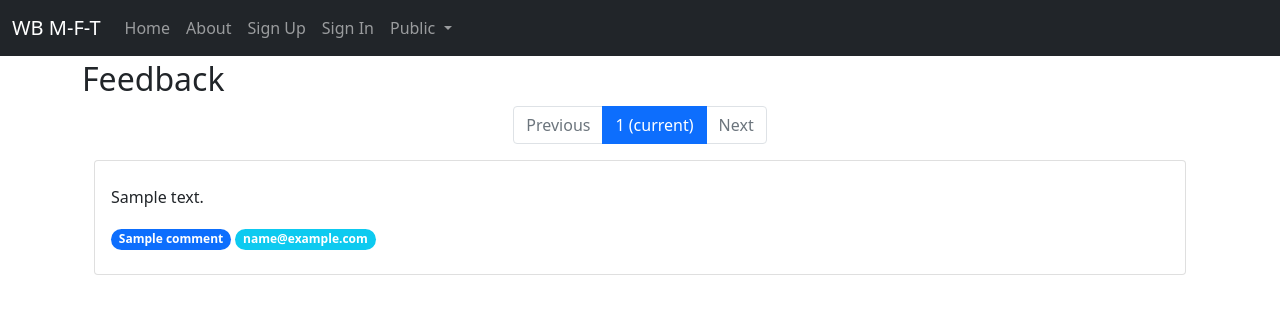
After one commit to sanjaysingh13/missing_and_found_wbsdc, a Django app: page /backend/comments/ in a window 1280 px wide. The commit adds this page. Shown: the top 314 px of the page. Run offline with Django 4.2, Linux system fonts and the light colour scheme; tables that the repository leaves empty hold one stand-in row (values such as "Sample post"); parts of the project's set-up code (start-up, migrations or seed data) failed here and were passed over; some libraries are stand-ins or nearby versions.

Commit message:
Public Feedback

```diff
--- a/missing_persons_match_unidentified_dead_bodies/backend/forms.py
+++ b/missing_persons_match_unidentified_dead_bodies/backend/forms.py
@@ -973,7 +973,7 @@ class PublicReportSearchForm(forms.Form):
                     ),
                     Column(
                         "token_given_via_mail",
-                        css_class="fform-group col-md-4 mb-0",
+                        css_class="form-group col-md-4 mb-0",
                     ),
                 )
             )
@@ -983,3 +983,49 @@ class PublicReportSearchForm(forms.Form):
         self.helper.form_tag = False
         self.helper.form_id = "blueForms"
         # self.helper.add_input(Submit("submit", "Search"))
+
+
+class CommentForm(forms.Form):
+    captcha = ReCaptchaField()
+    text = forms.CharField(
+        required=False, label="Your Feedback", max_length=2000, widget=forms.Textarea()
+    )
+    email_of_reporter = forms.CharField(
+        required=False, label="Your Email", max_length=50
+    )
+    telephone_of_reporter = forms.CharField(
+        label="Your telephone (10 digits)",
+        max_length=10,
+        validators=[
+            RegexValidator(
+                r"\d{10}",
+                message="Telephone number must be 10-digit",
+                code="invalid_telephone",
+            ),
+        ],
+    )
+    name = forms.CharField(required=False, label="Your Name", max_length=50)
+    otp = forms.CharField(
+        label="Check your Phone for OTP", max_length=6, required=False
+    )
+
+    def __init__(self, *args, **kwargs):
+        super().__init__(*args, **kwargs)
+        self.helper = FormHelper()
+        self.helper.layout = Layout(
+            Div(
+                Column(
+                    Row("text", css_class="form-group "),
+                    Row("email_of_reporter", css_class="form-group "),
+                    Row("name", css_class="form-group "),
+                    Row("captcha", css_class="form-group "),
+                    Row("telephone_of_reporter", css_class="form-group "),
+                    Row("otp", required=False, css_class="form-group col-md-2 mb-0"),
+                    css_class="col-md-10 mb-0",
+                )
+            )
+        )
+
+        self.helper.form_method = "post"
+        self.helper.form_tag = False
+        self.helper.add_input(Submit("submit", "Submit"))
--- a/missing_persons_match_unidentified_dead_bodies/backend/models.py
+++ b/missing_persons_match_unidentified_dead_bodies/backend/models.py
@@ -196,6 +196,13 @@ class PublicReportMatch(TimeStampedModel):
     match_is_correct = models.BooleanField(null=True)
 
 
+class Comment(TimeStampedModel):
+    text = models.CharField(max_length=2000)
+    email = models.CharField(max_length=50, null=True)
+    name = models.CharField(max_length=50, null=True)
+    telephone = models.CharField(max_length=10)
+
+
 class MitRailLines(models.Model):
     f_code = models.CharField(max_length=255, null=True)
     fco = models.IntegerField()
--- /dev/null
+++ b/missing_persons_match_unidentified_dead_bodies/backend/templates/backend/comments.html
@@ -0,0 +1,76 @@
+{% extends "base.html" %}
+{% block title %}{{title}}{% endblock title %}
+{% load static%}
+{% block content %}
+<div>
+
+    <h2>Feedback</h2>
+
+    <div class="container">
+        <!--Pagination-->
+        <nav aria-label="Page navigation example">
+            <ul class="pagination justify-content-center">
+                {% if comments.has_previous %}
+                <li class="page-item">
+                    <a class="page-link" href="?page={{ comments.previous_page_number }}">Previous</a>
+                </li>
+                {% else %}
+                <li class="page-item disabled">
+                    <a class="page-link" href="#" tabindex="-1" aria-disabled="true">Previous</a>
+                </li>
+                {% endif %}
+
+                {% if comments.number|add:'-4' > 1 %}
+                <li class="page-item"><a class="page-link" href="?page={{ comments.number|add:'-5' }}">&hellip;</a></li>
+                {% endif %}
+
+                {% for i in comments.paginator.page_range %}
+                {% if comments.number == i %}
+                <li class="page-item active" aria-current="page">
+                  <span class="page-link">
+                    {{ i }}
+                    <span class="sr-only">(current)</span>
+                </span>
+            </li>
+            {% elif i > comments.number|add:'-5' and i < comments.number|add:'5' %}
+            <li class="page-item"><a class="page-link" href="?page={{ i }}">{{ i }}</a></li>
+            {% endif %}
+            {% endfor %}
+
+            {% if comments.paginator.num_pages > comments.number|add:'4' %}
+            <li class="page-item"><a class="page-link" href="?page={{ comments.number|add:'5' }}">&hellip;</a></li>
+            {% endif %}
+
+            {% if comments.has_next %}
+            <li class="page-item">
+                <a class="page-link" href="?page={{ comments.next_page_number }}">Next</a>
+            </li>
+            {% else %}
+            <li class="page-item disabled">
+                <a class="page-link" href="#" tabindex="-1" aria-disabled="true">Next</a>
+            </li>
+            {% endif %}
+        </ul>
+    </nav>
+    <!--end of Pagination-->
+    <div >
+        <ul class="list-group">
+
+            {% for comment in comments %}
+            <li class="list-group-item">
+                <p>{{comment.text|linebreaks}}</p>
+                <p class="badge bg-primary rounded-pill">{{comment.name}}</p>
+                <p class="badge bg-info rounded-pill">{{comment.email}}</p>
+
+            </li>
+
+            {% endfor %}
+        </ul>
+
+    </div>
+
+</div>
+
+{% endblock content %}
+
+</div>
--- a/missing_persons_match_unidentified_dead_bodies/backend/urls.py
+++ b/missing_persons_match_unidentified_dead_bodies/backend/urls.py
@@ -87,6 +87,16 @@ urlpatterns = [
         name="seven_days_found",
     ),
     path(
+        "comment_form/",
+        views.comment_form,
+        name="comment_form",
+    ),
+    path(
+        "comments/",
+        views.comments,
+        name="comments",
+    ),
+    path(
         "sitemap.xml",
         sitemap,
         {"sitemaps": sitemaps},
--- a/missing_persons_match_unidentified_dead_bodies/backend/views.py
+++ b/missing_persons_match_unidentified_dead_bodies/backend/views.py
@@ -35,6 +35,7 @@ from rest_framework import viewsets
 
 from missing_persons_match_unidentified_dead_bodies.backend.models import (
     AdvancedReportSearch,
+    Comment,
     EmailRecord,
     Match,
     PublicReport,
@@ -57,6 +58,7 @@ from missing_persons_match_unidentified_dead_bodies.users.models import (
 
 from .forms import (
     BoundedBoxSearchForm,
+    CommentForm,
     ConfirmPublicReportForm,
     DistrictForm,
     PublicForm,
@@ -1084,6 +1086,10 @@ def matches(request, category):
         matches = (
             Match.objects.filter(match_is_correct=True).order_by("-mail_sent").values()
         )
+    else:
+        matches = (
+            Match.objects.filter(match_is_correct=False).order_by("-mail_sent").values()
+        )
 
     matched_reports = [
         (
@@ -1514,3 +1520,47 @@ def seven_days_found(request):
             "backend/reports.html",
             {"reports": reports_found_or_unknown, "district": "last seven days"},
         )
+
+
+def comment_form(request):
+    if request.method == "GET":
+        form = CommentForm()
+    elif request.method == "POST":
+        form = CommentForm(request.POST)
+        if form.is_valid():
+            cleaned_data = form.cleaned_data
+            telephone_of_reporter = cleaned_data.get("telephone_of_reporter", "")
+            random_string = "s86hjaulop9&^2@"
+            string = random_string + telephone_of_reporter
+            string_hash = hashlib.sha256(string.encode()).hexdigest()
+            num = int(string_hash, 16)
+            num_str = str(num)[:6].zfill(6)
+            otp = cleaned_data.get("otp", "")
+            if otp == num_str:
+                text = cleaned_data.get("text", "")
+                email_of_reporter = cleaned_data.get("email", "")
+                name = cleaned_data.get("name", "")
+                comment = Comment(
+                    text=text,
+                    email=email_of_reporter,
+                    name=name,
+                    telephone=telephone_of_reporter,
+                )
+                comment.save()
+                return redirect("backend:comments")
+    context = {}
+    context["form"] = form
+    context["form_title"] = "Feedback Form"
+    context["title"] = "Feedback Form"
+    return render(request, "backend/comment_form.html", context)
+
+
+def comments(request):
+    comments = Comment.objects.all().order_by("-created")
+    context = {}
+    paginator = Paginator(comments, 10)
+    page_number = request.GET.get("page")
+    page_obj = paginator.get_page(page_number)
+    context["comments"] = page_obj
+    context["title"] = "Feedback"
+    return render(request, "backend/comments.html", context)
--- a/missing_persons_match_unidentified_dead_bodies/templates/base.html
+++ b/missing_persons_match_unidentified_dead_bodies/templates/base.html
@@ -143,6 +143,16 @@
              <li><a class="dropdown-item" href="{% url 'backend:seven_days_public_missing' %}">Public Reports Last Week</a></li>
             <li><a class="dropdown-item" href="{% url 'backend:seven_days_found' %}">Found Last Week</a></li>
             <li><a class="dropdown-item" href="{% url 'backend:matches' category='true'%}">Correctly Matched Reports</a></li>
+            <li><a class="dropdown-item" href="{% url 'backend:matches' category='false'%}">Incorrectly Matched Reports</a></li>
+          </ul>
+        </li>
+        <li class="nav-item dropdown">
+          <a class="nav-link dropdown-toggle" href="#" id="navbarDropdown" role="button" data-bs-toggle="dropdown" aria-expanded="false">
+            Comments
+          </a>
+          <ul class="dropdown-menu" aria-labelledby="navbarDropdown">
+            <li><a class="dropdown-item" href="{% url 'backend:comment_form' %}">Give your Feedback</a></li>
+            <li><a class="dropdown-item" href="{% url 'backend:comments' %}"> View Feedback</a></li>
           </ul>
         </li>
          {% endif %}
```
Also changed, not shown: missing_persons_match_unidentified_dead_bodies/ajax/views.py (+10 -10 lines), missing_persons_match_unidentified_dead_bodies/backend/templates/backend/comment_form.html (added, +17 -0 lines), missing_persons_match_unidentified_dead_bodies/backend/migrations/0042_comment.py (added), missing_persons_match_unidentified_dead_bodies/backend/migrations/0043_alter_comment_text.py (added), missing_persons_match_unidentified_dead_bodies/backend/migrations/0044_comment_telephone.py (added).
